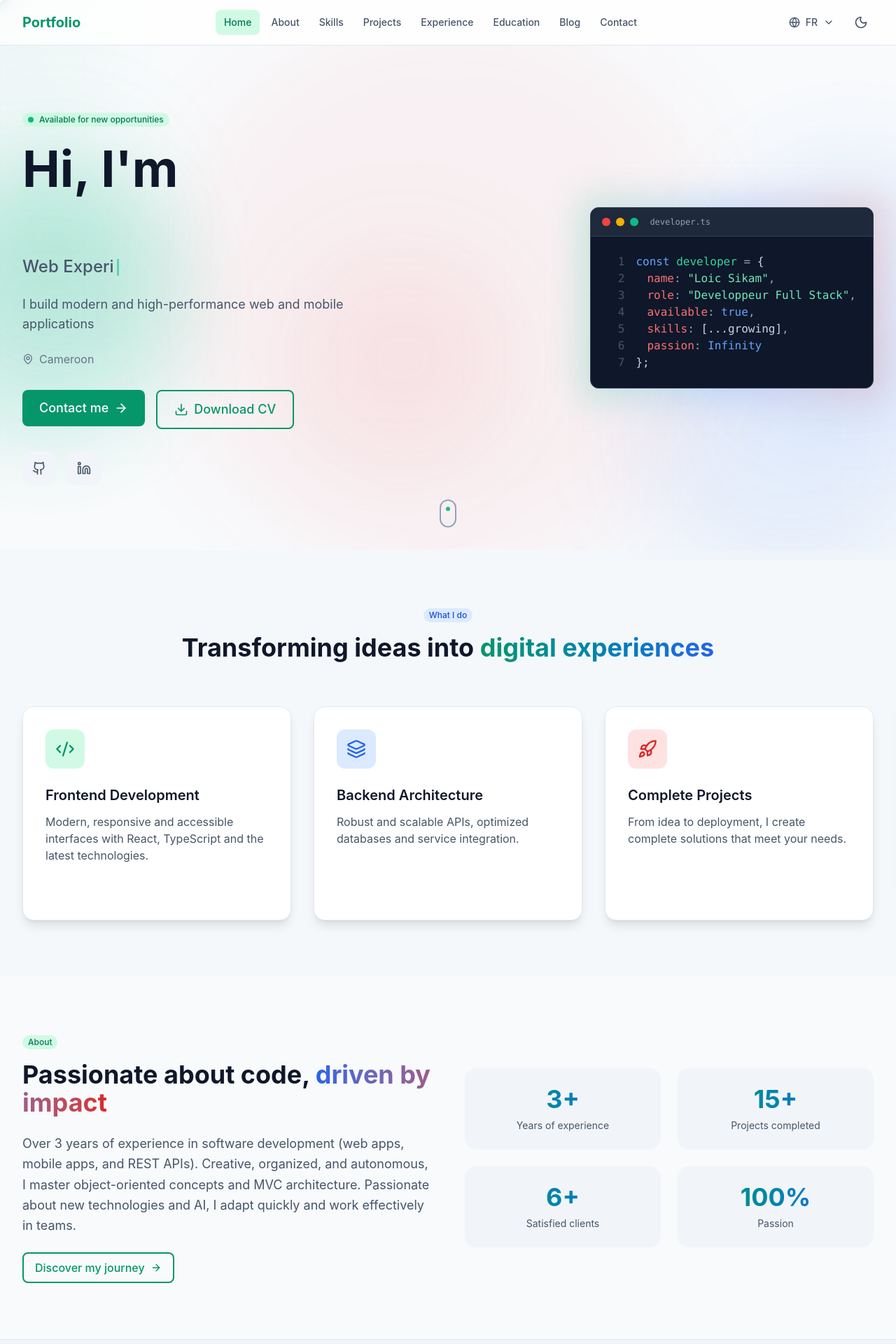
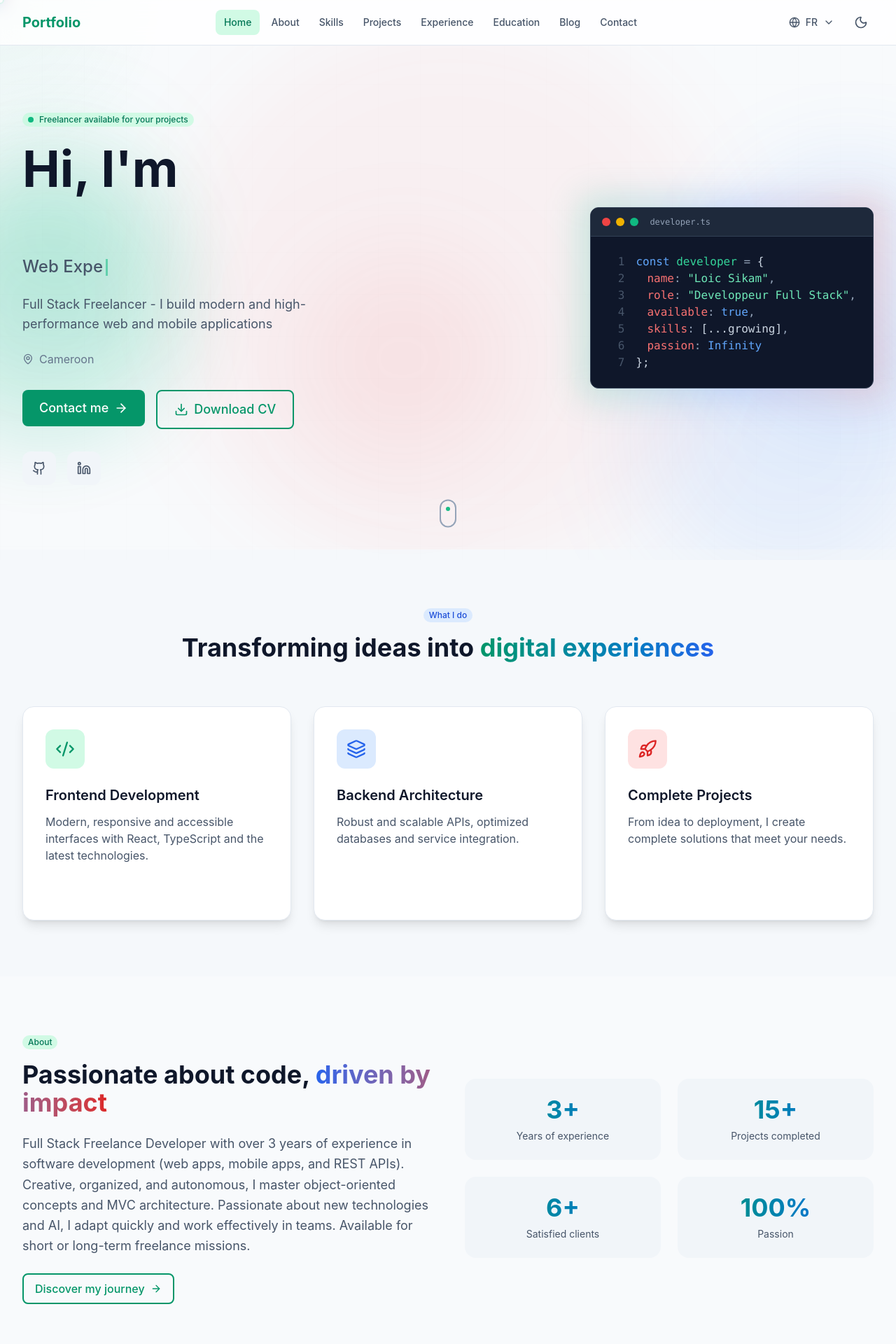
Before and after one commit to sikamloic/sikam-loic, a React (Vite) app: page / in a window 1280 px wide. Shown: the top 1920 px of the page at 70% size. Built offline with nearby package versions, Linux system fonts and the light colour scheme.

Commit message:
feat: highlight freelance status - update badge, tagline, bio, SEO

```diff
--- a/index.html
+++ b/index.html
@@ -4,21 +4,21 @@
     <meta charset="UTF-8" />
     <link rel="icon" type="image/svg+xml" href="/favicon.svg" />
     <meta name="viewport" content="width=device-width, initial-scale=1.0" />
-    <title>Loic Sikam | Full Stack Developer</title>
-    <meta name="description" content="Portfolio de Loic Sikam - Developpeur Full Stack specialise en React, Angular, Node.js, Laravel. 3+ ans d'experience dans le developpement web et mobile." />
-    <meta name="keywords" content="Loic Sikam, Full Stack Developer, React, Angular, Node.js, Laravel, Portfolio, Cameroun" />
+    <title>Loic Sikam | Developpeur Full Stack Freelance</title>
+    <meta name="description" content="Developpeur Full Stack Freelance disponible pour vos projets web et mobile. Specialise en React, Angular, Node.js, Laravel. 3+ ans d'experience. Contactez-moi !" />
+    <meta name="keywords" content="Loic Sikam, Freelance, Full Stack Developer, React, Angular, Node.js, Laravel, Developpeur Freelance, Cameroun" />
     <meta name="author" content="Loic Sikam" />
 
     <!-- Open Graph / Social Media -->
     <meta property="og:type" content="website" />
-    <meta property="og:title" content="Loic Sikam | Full Stack Developer" />
-    <meta property="og:description" content="Portfolio de Loic Sikam - Developpeur Full Stack specialise en React, Angular, Node.js, Laravel." />
+    <meta property="og:title" content="Loic Sikam | Developpeur Full Stack Freelance" />
+    <meta property="og:description" content="Developpeur Full Stack Freelance disponible pour vos projets. Specialise en React, Angular, Node.js, Laravel." />
     <meta property="og:url" content="https://sikam-loic.netlify.app" />
 
     <!-- Twitter -->
     <meta name="twitter:card" content="summary_large_image" />
-    <meta name="twitter:title" content="Loic Sikam | Full Stack Developer" />
-    <meta name="twitter:description" content="Portfolio de Loic Sikam - Developpeur Full Stack specialise en React, Angular, Node.js, Laravel." />
+    <meta name="twitter:title" content="Loic Sikam | Developpeur Full Stack Freelance" />
+    <meta name="twitter:description" content="Developpeur Full Stack Freelance disponible pour vos projets. Specialise en React, Angular, Node.js, Laravel." />
   </head>
   <body>
     <div id="root"></div>
--- a/src/i18n/locales/en.json
+++ b/src/i18n/locales/en.json
@@ -1,6 +1,6 @@
 {
   "common": {
-    "available": "Available for new opportunities",
+    "available": "Freelancer available for your projects",
     "downloadCV": "Download CV",
     "contactMe": "Contact me",
     "learnMore": "Learn more",
@@ -26,13 +26,13 @@
   "home": {
     "greeting": "Hi, I'm",
     "title": "Full Stack Developer",
-    "tagline": "I build modern and high-performance web and mobile applications",
-    "bio": "Over 3 years of experience in software development (web apps, mobile apps, and REST APIs). Creative, organized, and autonomous, I master object-oriented concepts and MVC architecture. Passionate about new technologies and AI, I adapt quickly and work effectively in teams.",
+    "tagline": "Full Stack Freelancer - I build modern and high-performance web and mobile applications",
+    "bio": "Full Stack Freelance Developer with over 3 years of experience in software development (web apps, mobile apps, and REST APIs). Creative, organized, and autonomous, I master object-oriented concepts and MVC architecture. Passionate about new technologies and AI, I adapt quickly and work effectively in teams. Available for short or long-term freelance missions.",
     "location": "Cameroon",
     "roles": {
-      "fullstack": "Full Stack Developer",
+      "fullstack": "Full Stack Freelancer",
       "creator": "Web Experience Creator",
-      "cleanCode": "Clean Code Enthusiast",
+      "cleanCode": "Available for your projects",
       "architect": "Solution Architect"
     },
     "whatIDo": "What I do",
--- a/src/i18n/locales/fr.json
+++ b/src/i18n/locales/fr.json
@@ -1,6 +1,6 @@
 {
   "common": {
-    "available": "Disponible pour de nouvelles opportunites",
+    "available": "Freelance disponible pour vos projets",
     "downloadCV": "Telecharger CV",
     "contactMe": "Me contacter",
     "learnMore": "En savoir plus",
@@ -26,13 +26,13 @@
   "home": {
     "greeting": "Salut, je suis",
     "title": "Developpeur Full Stack",
-    "tagline": "Je cree des applications web et mobiles modernes et performantes",
-    "bio": "Plus de 3 annees d'experience dans le developpement de solutions logicielles (applications web, mobiles et APIs REST). Creatif, organise et autonome, je maitrise les concepts orientes objet et l'architecture MVC. Passionne par les nouvelles technologies et l'IA, je m'adapte rapidement et travaille efficacement en equipe.",
+    "tagline": "Freelance Full Stack - Je cree des applications web et mobiles modernes et performantes",
+    "bio": "Developpeur Full Stack Freelance avec plus de 3 ans d'experience dans le developpement de solutions logicielles (applications web, mobiles et APIs REST). Creatif, organise et autonome, je maitrise les concepts orientes objet et l'architecture MVC. Passionne par les nouvelles technologies et l'IA, je m'adapte rapidement et travaille efficacement en equipe. Disponible pour des missions freelance a court ou long terme.",
     "location": "Cameroun",
     "roles": {
-      "fullstack": "Developpeur Full Stack",
+      "fullstack": "Developpeur Full Stack Freelance",
       "creator": "Createur d'experiences web",
-      "cleanCode": "Passione de code propre",
+      "cleanCode": "Disponible pour vos projets",
       "architect": "Architecte de solutions"
     },
     "whatIDo": "Ce que je fais",
```
